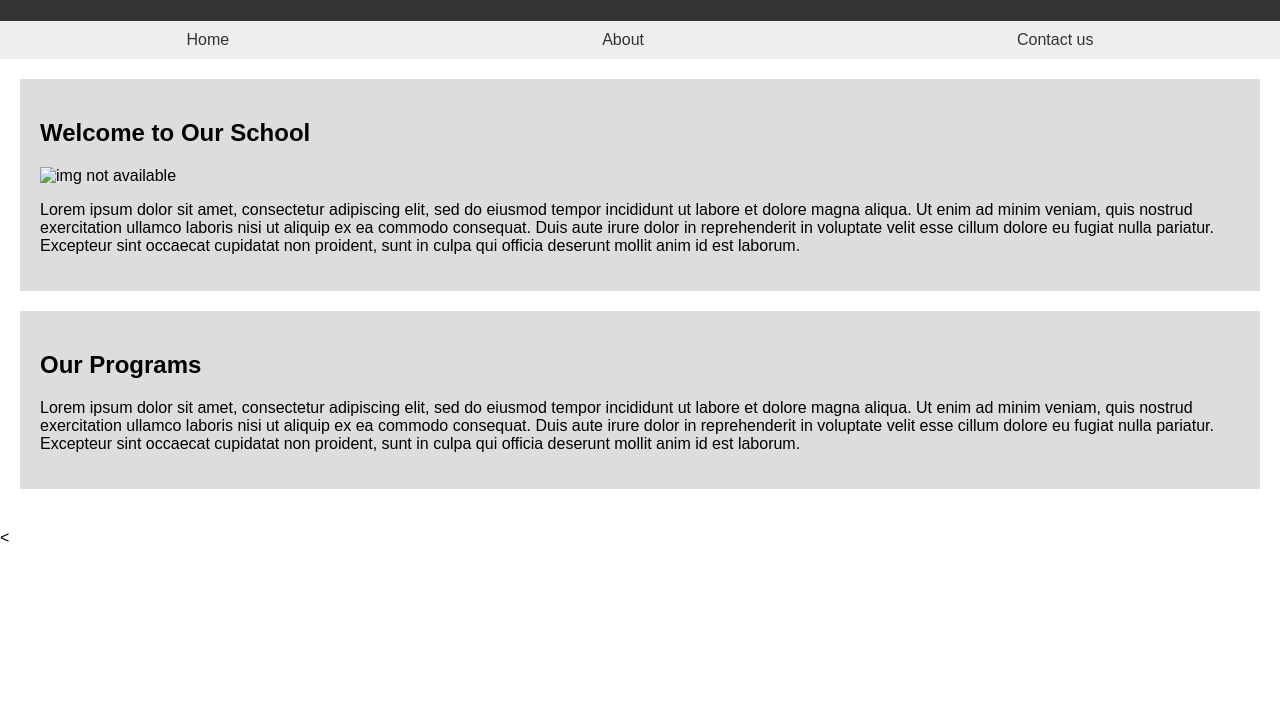
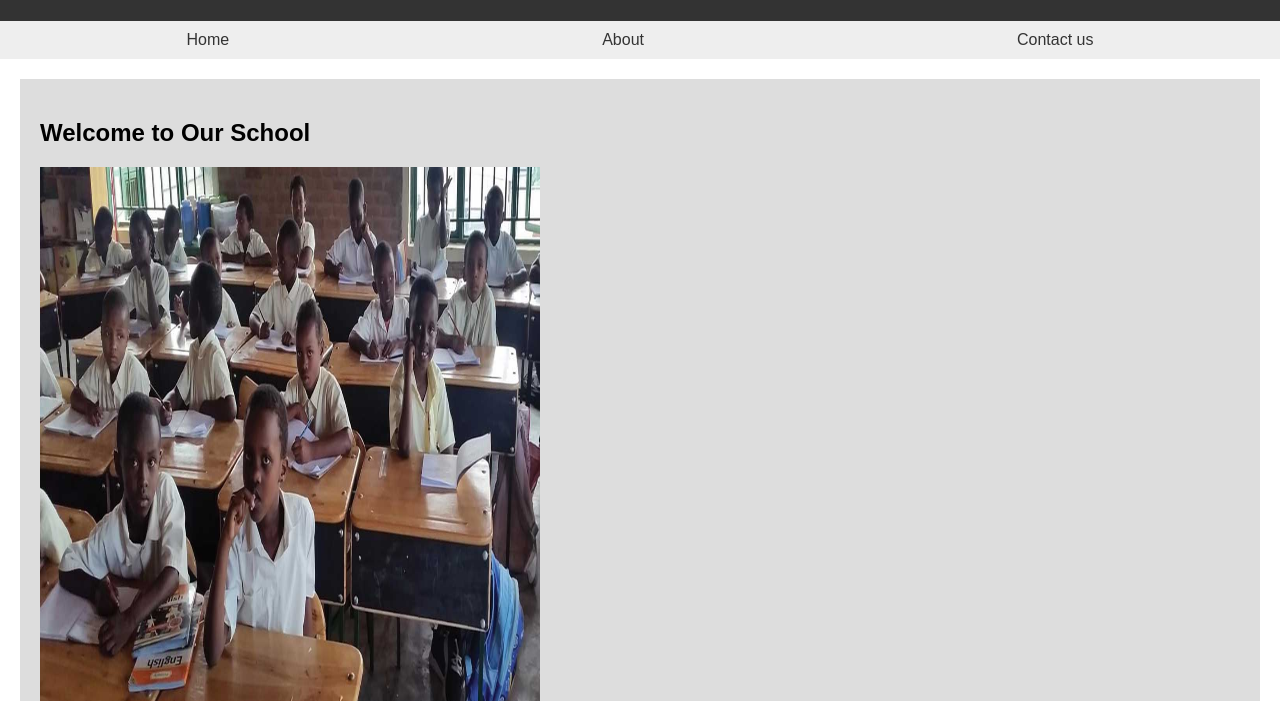
Before and after one commit to acholbonny1/m.github.io, a plain HTML site: page school.html in a window 1280 px wide. Shown: the part 99-800 px from the top of the page. Drawn offline with Linux system fonts and the light colour scheme.

Commit message:
Update school.html

```diff
--- a/school.html
+++ b/school.html
@@ -64,7 +64,7 @@
   <main>
     <div class="info-section">
       <h2>Welcome to Our School</h2>
-      <img src="........jpg" alt="img not available" width="500" height="600">
+      <img src="Pupils.jpg" alt="img not available" width="500" height="600">
       <p>Lorem ipsum dolor sit amet, consectetur adipiscing elit, sed do eiusmod tempor incididunt ut labore et dolore magna aliqua. Ut enim ad minim veniam, quis nostrud exercitation ullamco laboris nisi ut aliquip ex ea commodo consequat. Duis aute irure dolor in reprehenderit in voluptate velit esse cillum dolore eu fugiat nulla pariatur. Excepteur sint occaecat cupidatat non proident, sunt in culpa qui officia deserunt mollit anim id est laborum.</p>
     </div>
     <div class="info-section">
```
